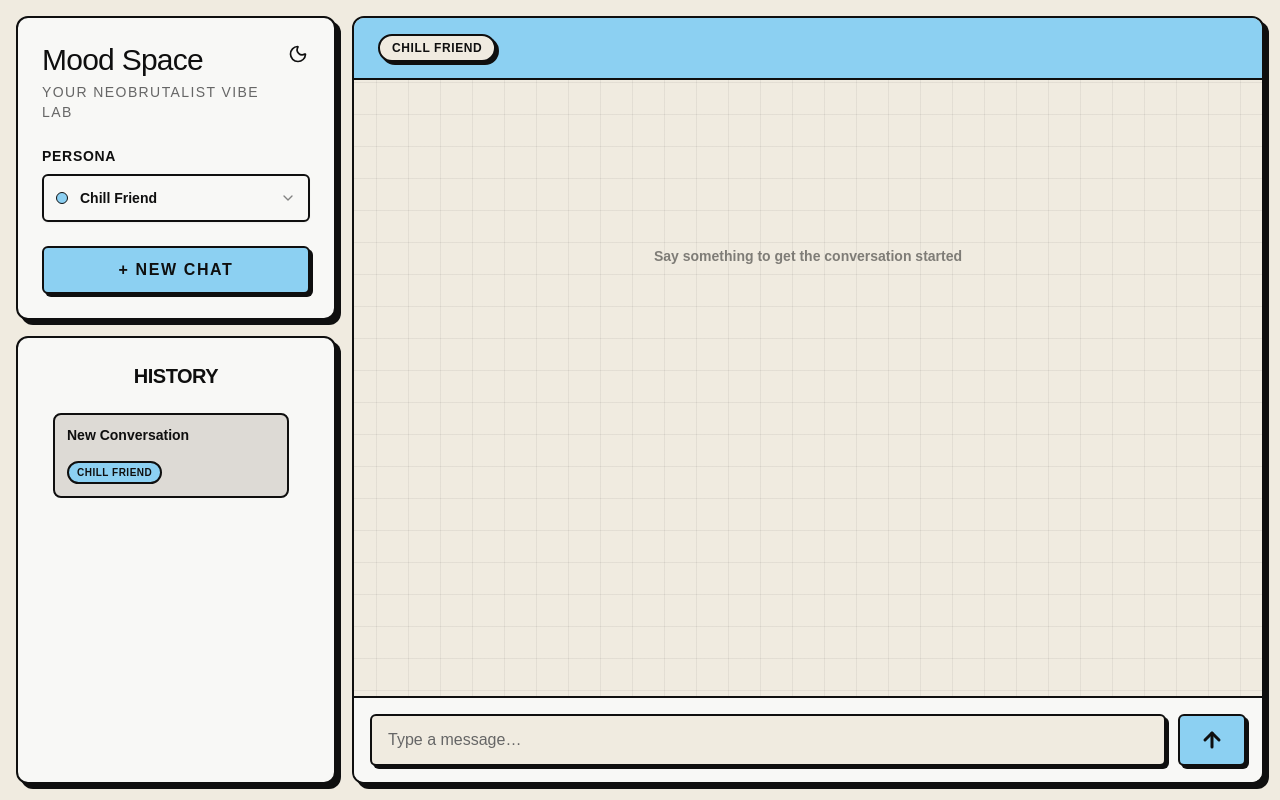
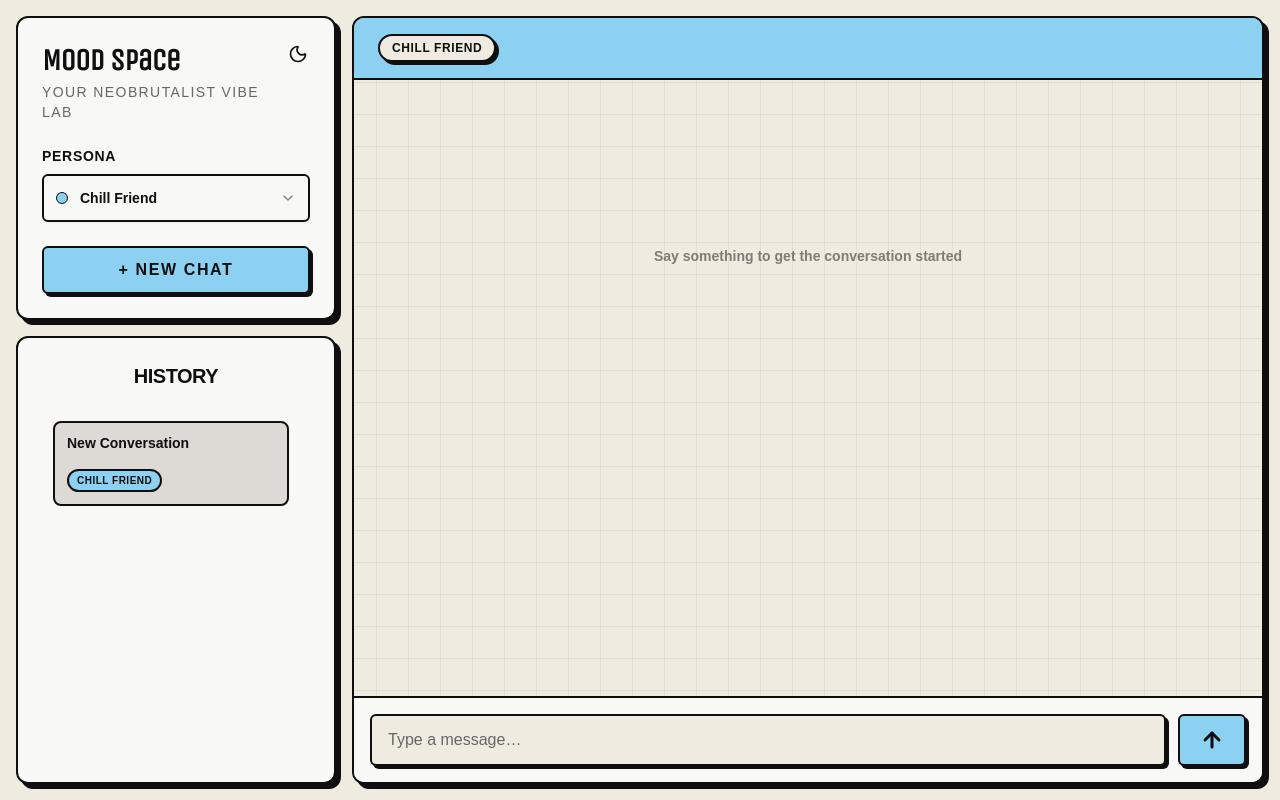
Before and after one commit to Shaikh-Suja-Rahaman/METI-FM, a React (Vite) app in the folder frontend/: page / in a window 1280 px wide. Both pictures are taken after a click on the button "+ NEW CHAT". Built offline with nearby package versions, Linux system fonts and the light colour scheme.

Commit message:
feat: add Unica One brand font, update typography styling, and implement vertical scroll fade mask

```diff
--- a/frontend/index.html
+++ b/frontend/index.html
@@ -2,6 +2,9 @@
 <html lang="en">
   <head>
     <meta charset="UTF-8" />
+    <link rel="preconnect" href="https://fonts.googleapis.com">
+    <link rel="preconnect" href="https://fonts.gstatic.com" crossorigin>
+    <link href="https://fonts.googleapis.com/css2?family=Unica+One&display=swap" rel="stylesheet">
     <link rel="icon" type="image/svg+xml" href="/favicon.svg" />
     <meta name="viewport" content="width=device-width, initial-scale=1.0" />
     <title>frontend</title>
--- a/frontend/src/components/HistoryBar.tsx
+++ b/frontend/src/components/HistoryBar.tsx
@@ -52,7 +52,7 @@ const HistoryBar = ({
         </div>
       ) : (
         <ScrollArea className="flex-1 w-full mt-4 pr-3">
-          <div className="flex flex-col gap-3 pb-4 px-2">
+          <div className="flex flex-col gap-3 pb-4 px-2 pt-2">
             {[...conversations].reverse().map((convo) => {
               const isActive = convo.id === activeConversationId;
               return (
--- a/frontend/src/components/ui/scroll-area.tsx
+++ b/frontend/src/components/ui/scroll-area.tsx
@@ -15,7 +15,7 @@ const ScrollArea = React.forwardRef<
     className={cn("relative overflow-hidden group", className)}
     {...props}
   >
-    <ScrollAreaPrimitive.Viewport className="h-full w-full rounded-[inherit]">
+    <ScrollAreaPrimitive.Viewport className="h-full w-full rounded-[inherit] mask-fade-y">
       {children}
     </ScrollAreaPrimitive.Viewport>
     <ScrollBar />
@@ -32,7 +32,7 @@ const ScrollBar = React.forwardRef<
     ref={ref}
     orientation={orientation}
     className={cn(
-      "flex touch-none select-none transition-opacity duration-300 opacity-0 group-hover:opacity-100",
+      "flex touch-none select-none transition-opacity duration-300 opacity-100",
       orientation === "vertical" &&
         "h-full w-2.5 border-l border-l-transparent p-[1px]",
       orientation === "horizontal" &&
--- a/frontend/src/index.css
+++ b/frontend/src/index.css
@@ -122,4 +122,9 @@
       linear-gradient(to bottom, hsl(var(--foreground) / 0.06) 1px, transparent 1px);
     background-position: center top;
   }
+
+  .mask-fade-y {
+    mask-image: linear-gradient(to bottom, transparent, black 16px, black calc(100% - 16px), transparent);
+    -webkit-mask-image: linear-gradient(to bottom, transparent, black 16px, black calc(100% - 16px), transparent);
+  }
 }
--- a/frontend/src/pages/Layout.tsx
+++ b/frontend/src/pages/Layout.tsx
@@ -91,7 +91,7 @@ const Layout = () => {
           </button>
 
           <div className="flex flex-col gap-1 pr-10">
-            <div className="font-display text-3xl tracking-tight text-foreground">Mood Space</div>
+            <div className="font-brand text-3xl tracking-tight text-foreground font-bold">Mood Space</div>
             <div className="text-sm font-medium text-muted-foreground uppercase tracking-widest">Your neobrutalist vibe lab</div>
           </div>
 
@@ -136,7 +136,7 @@ const Layout = () => {
               <div className="text-6xl mb-6"></div>
 
               <div className="mb-12">
-                <h1 className="font-display text-4xl mb-2">Start a new vibe</h1>
+                <h1 className="font-brand text-5xl mb-2">Start a new vibe</h1>
                 <p className="text-muted-foreground font-medium text-lg">
                   Pick a persona, hit <strong className="text-foreground">+ New Chat</strong>, and let the conversation flow.
                 </p>
--- a/frontend/tailwind.config.js
+++ b/frontend/tailwind.config.js
@@ -93,6 +93,7 @@ module.exports = {
       fontFamily: {
         sans: ["Space Grotesk", "sans-serif"],
         display: ["Archivo Black", "sans-serif"],
+        brand: ["Unica One", "sans-serif"],
       },
     },
   },
```
